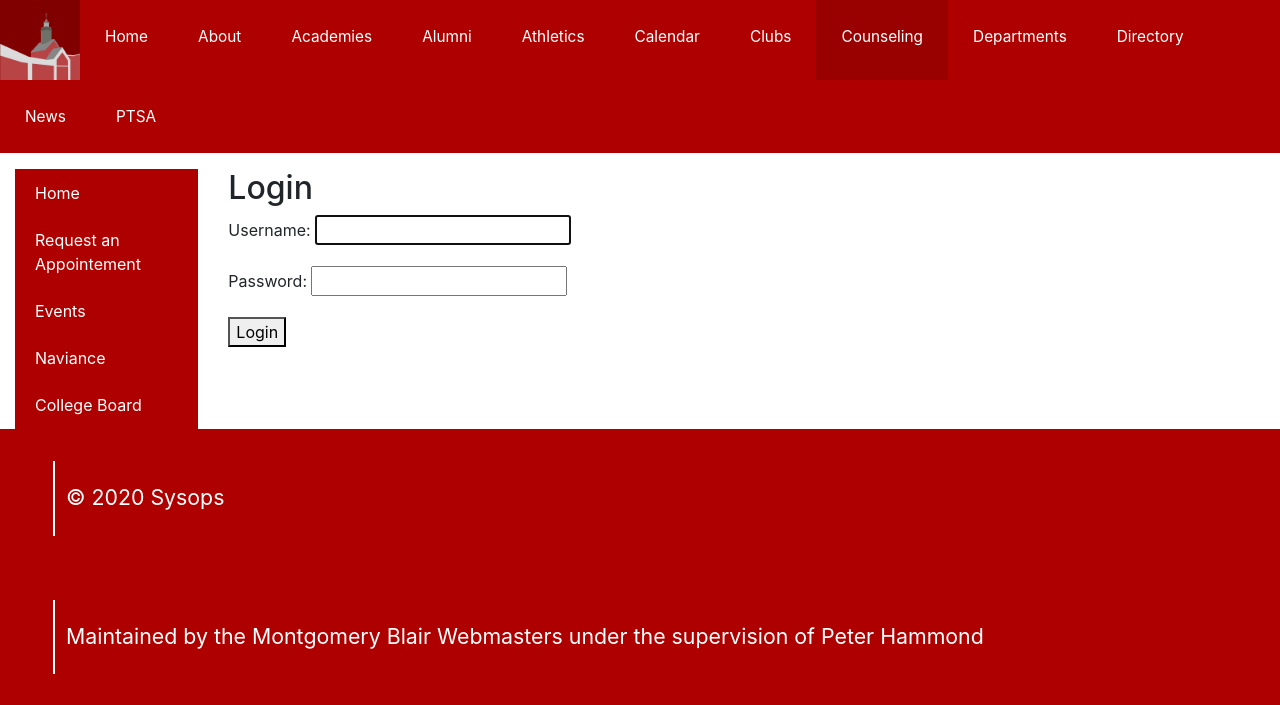
After one commit to mbhs/counselor, a Django app: page /auth/login/ in a window 1280 px wide. The commit adds this page. Shown: the top 705 px of the page. Run offline with Django 3.2, Linux system fonts and the light colour scheme; some libraries are stand-ins or nearby versions.

Commit message:
added auth login, but staffView page doesn't work yet

```diff
--- a/core/templates/core/sidebar.html
+++ b/core/templates/core/sidebar.html
@@ -1,6 +1,6 @@
 <div class="list-group float-left">
-    <a id="formLink" href="https://docs.google.com/forms/d/e/1FAIpQLSdyIrtRv1Kg4lCMIiMbjAwGuqTG3Bg8hrPeeY5CjTykh388OA/viewform" class="list-group-item list-group-item-action">REQUEST AN APPOINTMENT</a>
     <a id="homePageLink" href="{% url 'core:index' %}" class="list-group-item list-group-item-action">Home</a>
+    <a id="formLink" href="https://docs.google.com/forms/d/e/1FAIpQLSdyIrtRv1Kg4lCMIiMbjAwGuqTG3Bg8hrPeeY5CjTykh388OA/viewform" class="list-group-item list-group-item-action">Request an Appointement</a>
     <a id="eventsLink" href="{% url 'core:events' %}" class="list-group-item list-group-item-action">Events</a>
     {% for object in objects %}
     <a id="sidelink-{{object.id}}" href="{% url 'core:content' object.shortTitle %}" class="list-group-item list-group-item-action">{{ object.shortTitle }}</a>
--- /dev/null
+++ b/core/templates/registration/login.html
@@ -0,0 +1,10 @@
+{% extends 'base.html' %}
+
+{% block body %}
+  <h2>Login</h2>
+  <form method="post">
+    {% csrf_token %}
+    {{ form.as_p }}
+    <button type="submit">Login</button>
+  </form>
+{% endblock %}
--- a/core/urls.py
+++ b/core/urls.py
@@ -1,5 +1,5 @@
-from django.urls import path
-
+from django.urls import path, include
+from django.contrib import admin
 from . import views
 
 app_name = "core"
@@ -9,6 +9,8 @@ urlpatterns = [
     path('add/', views.eventForm, name='addForm'),
     path('upload/', views.processFile, name='upload'),
     path('events/', views.listEvents, name='events'),
+    path('staff/', views.staffView, name="staffView"),
+    path('auth/', include('django.contrib.auth.urls')),
     path('<str:st>/', views.contentPage, name='content'),
-    path('counselors/<str:lastName>/', views.counselorInfo, name="counselor")
+    path('counselors/<str:lastName>/', views.counselorInfo, name="counselor"),
 ]
--- a/core/views.py
+++ b/core/views.py
@@ -1,6 +1,9 @@
 from django.shortcuts import render, get_object_or_404
 from django.http import HttpResponseRedirect, HttpResponse
 from django.urls import reverse
+from django.contrib.auth.decorators import login_required
+from django.contrib.auth.models import User
+from django.contrib.auth import authenticate, login
 from .models import *
 from .forms import *
 import datetime
@@ -16,6 +19,9 @@ def eventForm(request):
         return
     return render(request,"core/addForm.html",{"objects":TextPage.objects.order_by('numId')})
 
+@login_required
+def staffView(request):
+    return render(request,"core/staff.html",{"objects":TextPage.objects.order_by('numId'),"events":Event.objects.order_by("date")})
 
 def processFile(request):
 
--- a/counseling/settings.py
+++ b/counseling/settings.py
@@ -56,7 +56,7 @@ ROOT_URLCONF = 'counseling.urls'
 TEMPLATES = [
     {
         'BACKEND': 'django.template.backends.django.DjangoTemplates',
-        'DIRS': [],
+        'DIRS': [os.path.join(BASE_DIR, 'templates')],
         'APP_DIRS': True,
         'OPTIONS': {
             'context_processors': [
@@ -128,3 +128,7 @@ STATICFILES_DIRS = (
 MEDIA_URL = '/media/'
 
 MEDIA_ROOT =  os.path.join(BASE_DIR, "media")
+
+LOGIN_REDIRECT_URL = 'staffView'
+
+LOGOUT_REDIRECT_URL = '/'
```
Also changed, not shown: core/templates/core/staff.html (added, +11 -0 lines), db.sqlite3.
